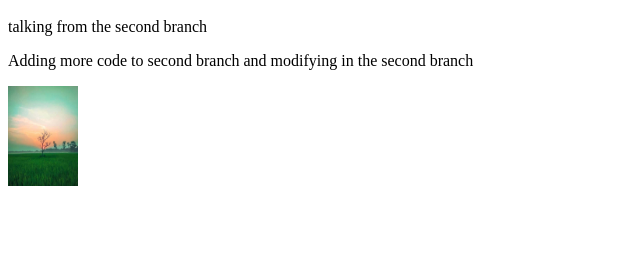
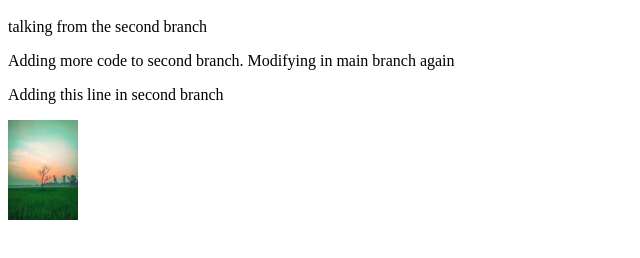
Before and after one commit to ashiqnwu/ashiqnwu.github.io, a plain HTML site: page index.html in a window 1280 px wide. Shown: the part 120-378 px from the top of the page, without its empty margins (0-640 px from the left). Drawn offline with Linux system fonts and the light colour scheme.

Commit message:
adding a line in second branch

```diff
--- a/index.html
+++ b/index.html
@@ -10,7 +10,8 @@
     <h1>Ashiq</h1>
     <h1>Hi, Check my name</h1>
     <p>talking from the second branch</p>
-    <p>Adding more code to second branch and modifying in the second branch </p>
+    <p>Adding more code to second branch. Modifying in main branch again</p>
+    <p>Adding this line in second branch</p>
     <img src="bd.jpg" alt="Bangladesh" height="100px" width="70px">
 </body>
 </html>
```
